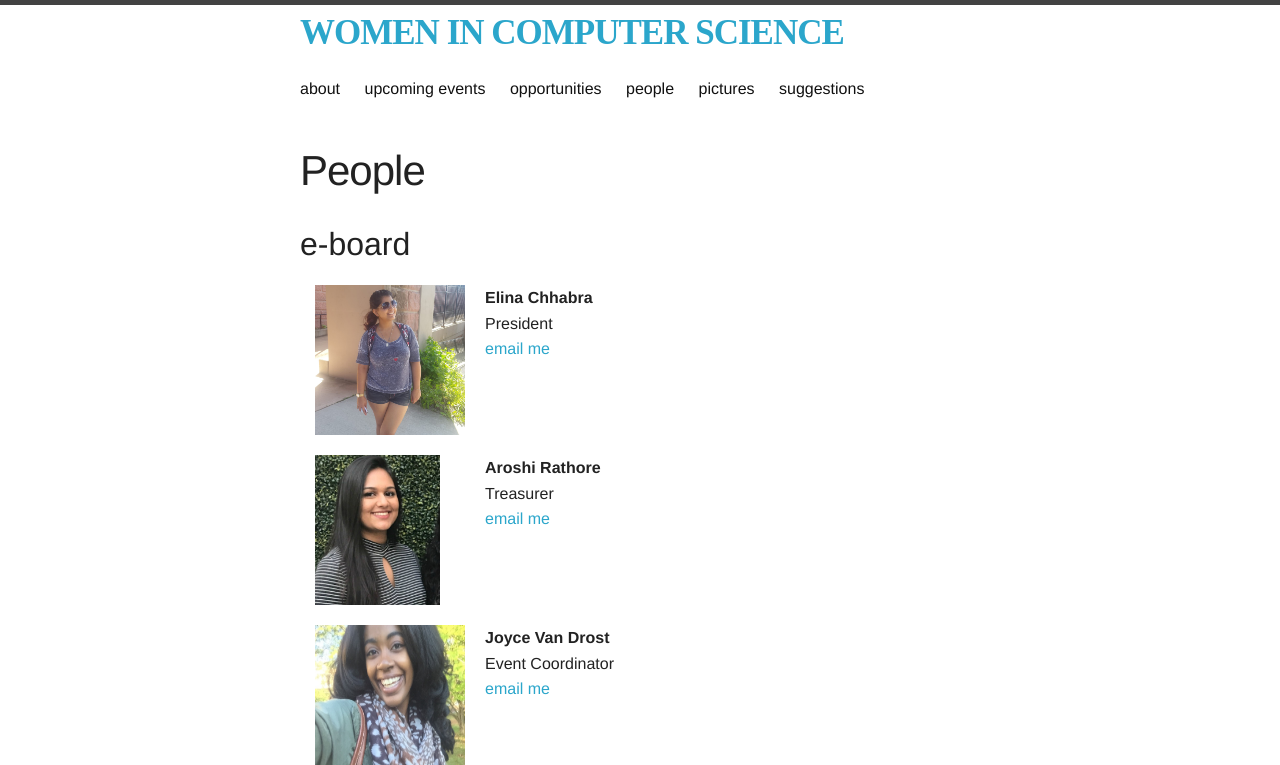
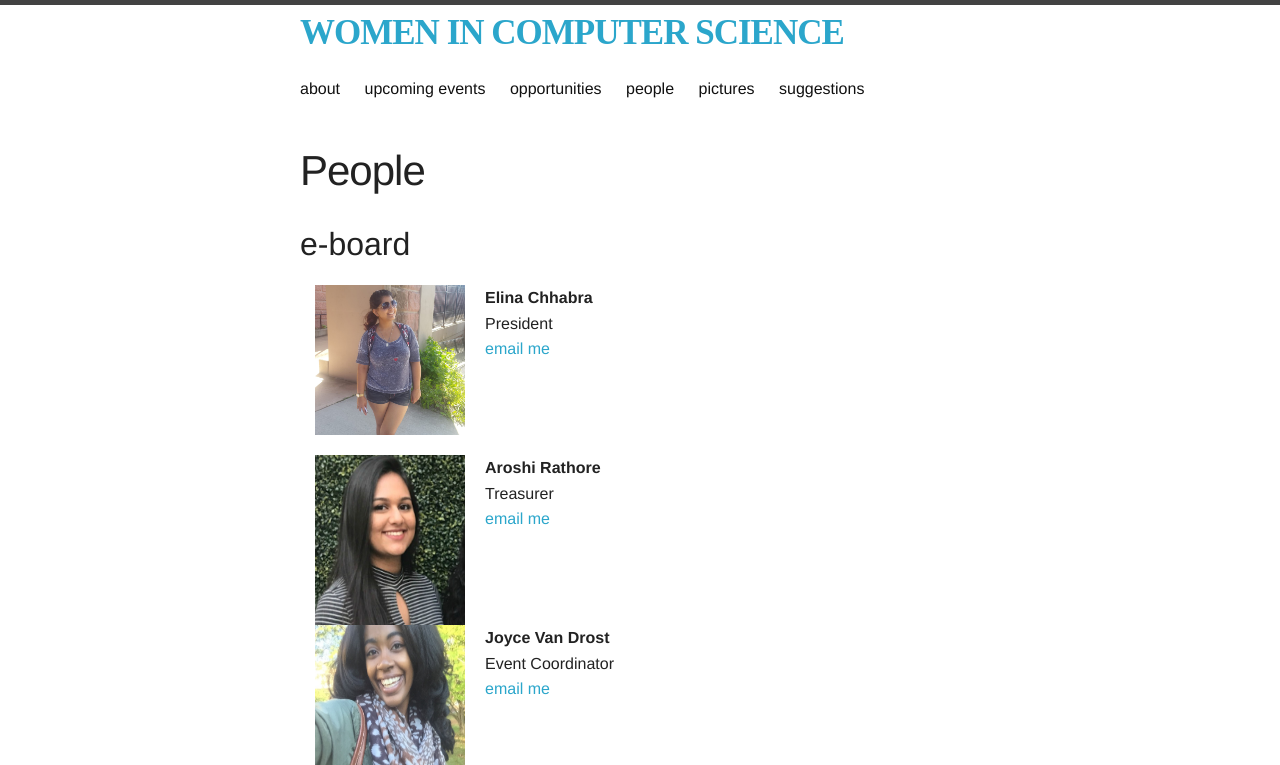
Before and after one commit to scarletwcs/ruwics.github.io, a Jekyll site: the page built from people.html, in a window 1280 px wide. Shown: the top 765 px of the page. Built offline with Jekyll 4.4.1, drawn with Linux system fonts in a browser that asks for light colours; nearby versions of some CDN libraries; some web fonts are replaced; grey boxes are pictures that could not be loaded.

Commit message:
Update people.html

```diff
--- a/people.html
+++ b/people.html
@@ -21,7 +21,7 @@ permalink: /people/
 <div class="row">
 	<div class="small-3 columns">
 		<div class="filler picture" style="background: transparent;">
-			<img src="/third-party/img/people/officers/aroshii.jpg" style= "height: 150px;"></img>
+			<img src="/third-party/img/people/officers/aroshii.jpg" style= "height: 200px; width: 150px;"></img>
 		</div>
 	</div>
 	<div class="small-9 columns">
```
